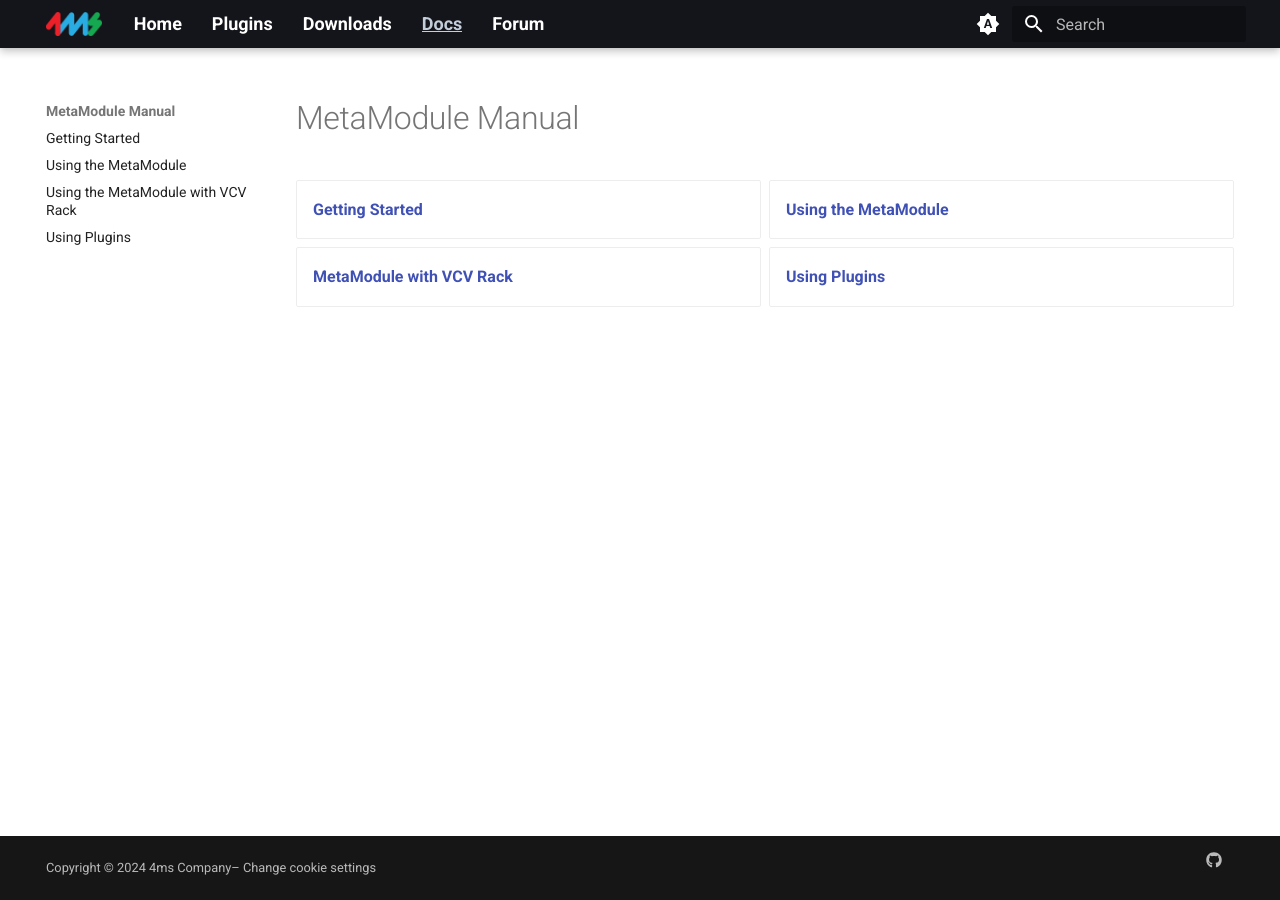
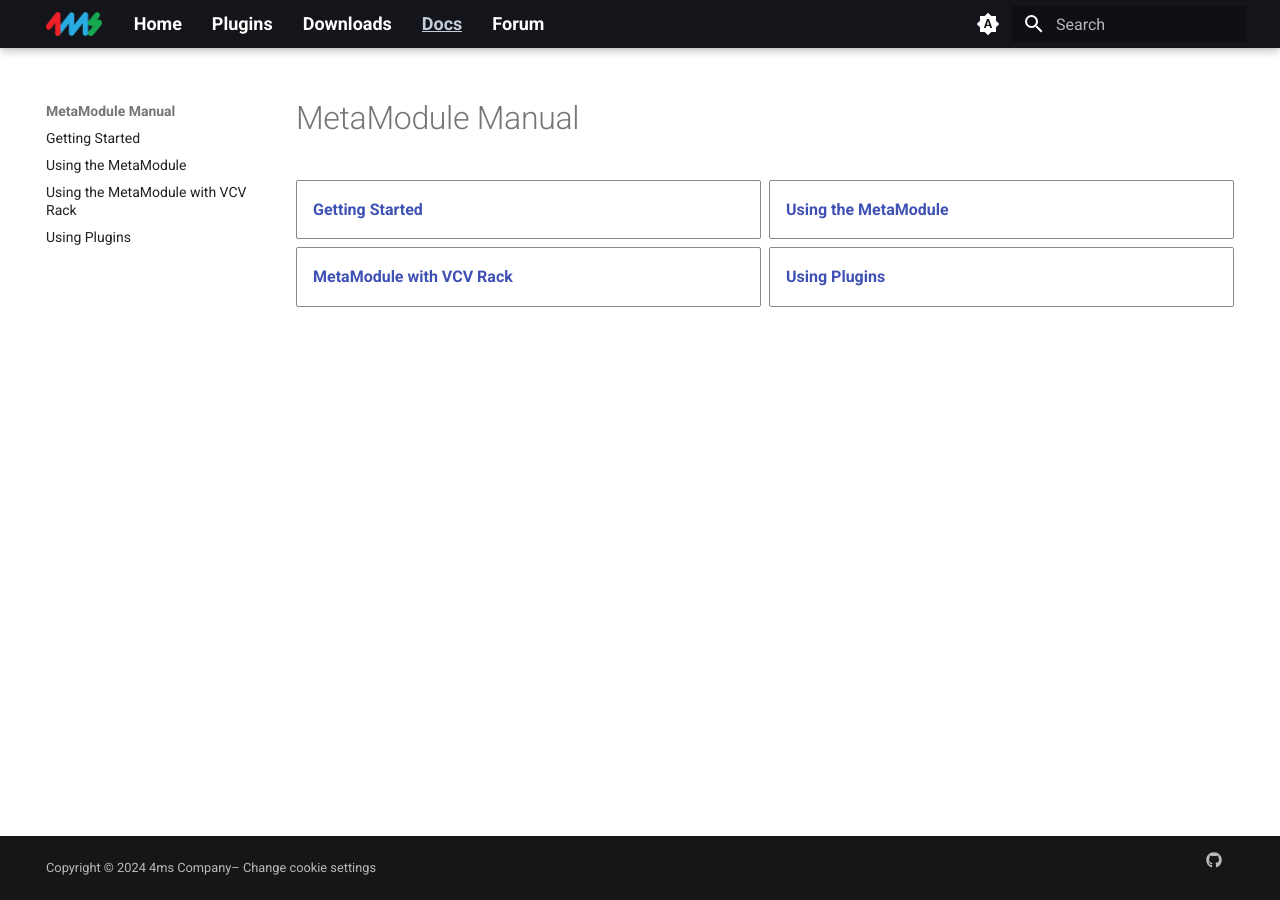
Before and after one commit to 4ms/metamodule-docs-website, an MkDocs documentation site: the page built from docs/index.md, in a window 1280 px wide. Built offline with MkDocs 1.6.1 and Material for MkDocs 9.7.7, drawn with Linux system fonts in a browser that asks for light colours.

Commit message:
Border around cards

```diff
--- a/docs/stylesheets/extra.css
+++ b/docs/stylesheets/extra.css
@@ -43,3 +43,8 @@
 .mm-lightblue { text-decoration: underline; color: #c3ceda; }
 
 .half { width: auto; max-height: 240px; }
+
+.md-typeset .grid.cards>ul>li {
+	border-width: 0.06rem;
+	border-color: #888;
+}
```
